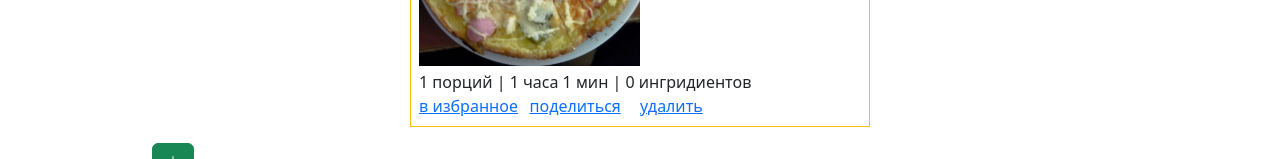
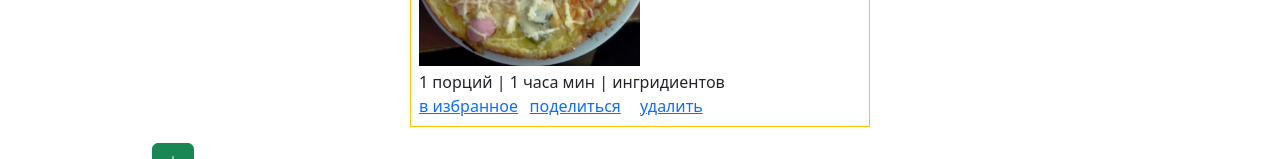
Before and after one commit to Cookbook-PI-21g/Cookbook, a React (Create React App) app in the folder cookbook/: page / in a window 1280 px wide. Shown: the part 517-676 px from the top of the page. Built offline with nearby package versions, Linux system fonts and the light colour scheme.

Commit message:
fix RecipeBox

```diff
--- a/cookbook/src/components/RecipeBox.jsx
+++ b/cookbook/src/components/RecipeBox.jsx
@@ -31,7 +31,7 @@ export default function RecipeBox({remove, ...props}) {
             </Row>
             <Row>
                 {props.recipe.portions} порций | {props.recipe.hours} часа{" "}
-                {props.recipe.minutes} мин | {props.recipe.ingr.length} ингридиентов
+                 мин |  ингридиентов
             </Row>
             <Row>
                 <Col>
```
